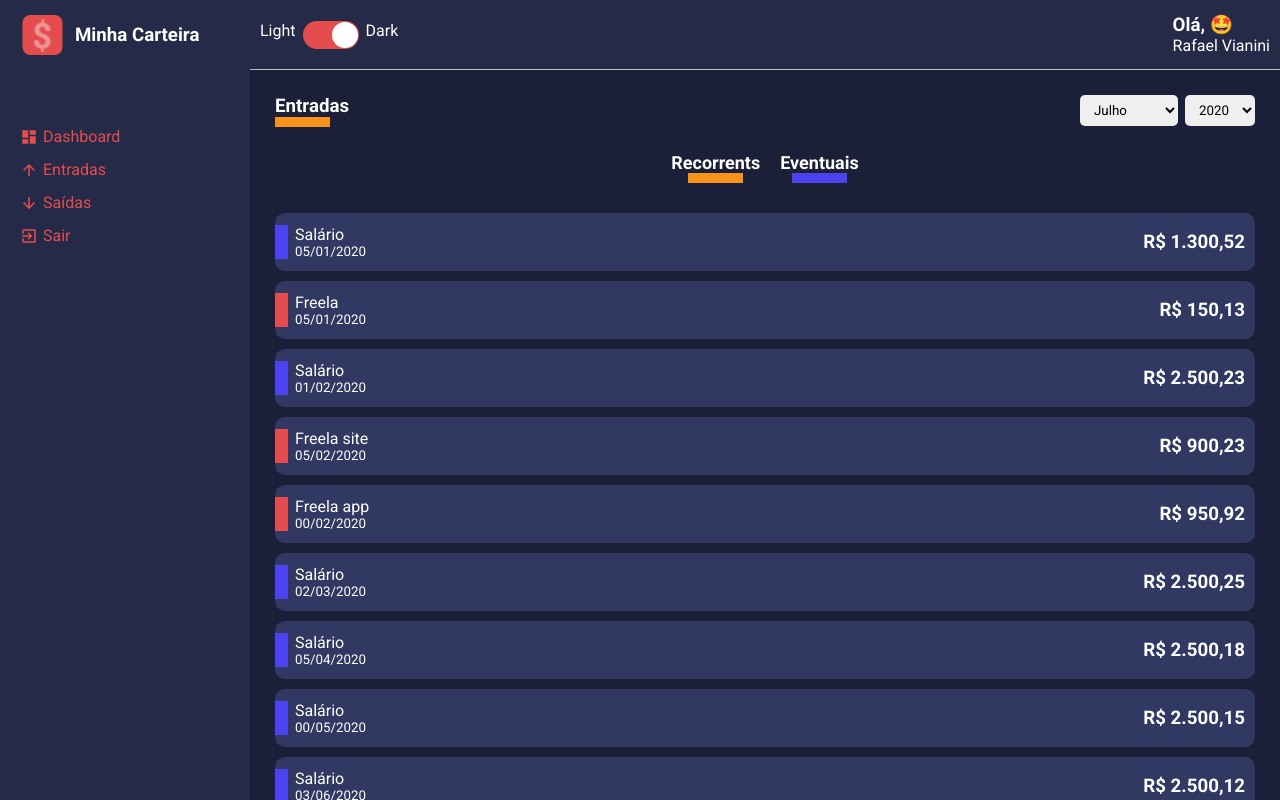
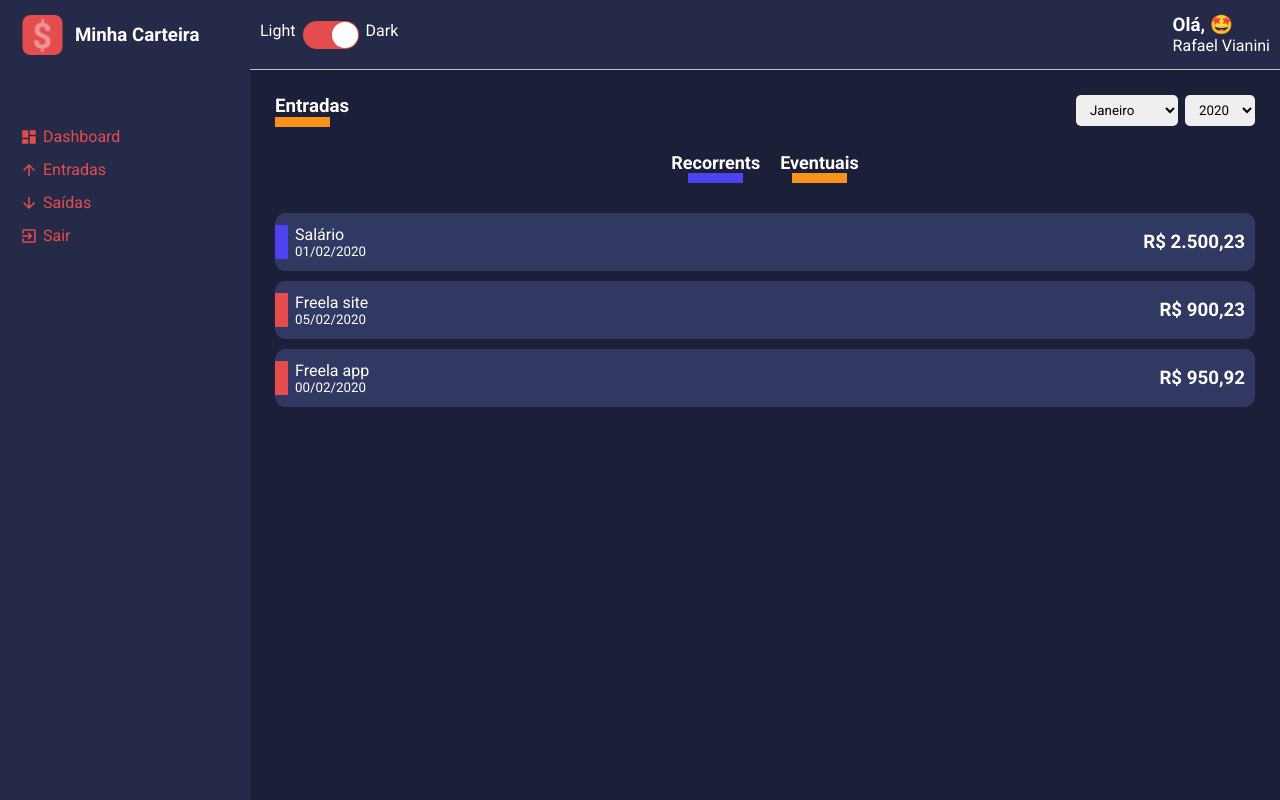
Before and after one commit to leafar35/react-estudo, a React (Create React App) app in the folder app/minha-carteira/: page /list/entry-balance in a window 1280 px wide. Built offline with nearby package versions, Linux system fonts and the light colour scheme; the HTML template or start-up script is replaced by a standard one.

Commit message:
listing refatoraçao

```diff
--- a/app/minha-carteira/src/components/SelectInput/index.tsx
+++ b/app/minha-carteira/src/components/SelectInput/index.tsx
@@ -6,12 +6,14 @@ interface ISelectInputProps {
         value: string | number,
         label: string | number,
     }[],
+    change(event: React.ChangeEvent<HTMLSelectElement>) : void,
+    defaultValue?: string | number;
 }
 
-const SelectInput: React.FC<ISelectInputProps> = ({ options }) => {
+const SelectInput: React.FC<ISelectInputProps> = ({ options, change,  defaultValue }) => {
     return (
         <Container>
-            <select>
+            <select onChange={change} defaultValue={defaultValue}>
                 {
                     options.map(option => (
                         <option key={option.value} value={option.value.toString()}>{option.label.toString()}</option>
--- a/app/minha-carteira/src/pages/Dashboard/index.tsx
+++ b/app/minha-carteira/src/pages/Dashboard/index.tsx
@@ -1,20 +1,44 @@
-import React from 'react';
+import React, { useState, useMemo } from 'react';
 import { Container } from './styles';
 import SelectInput from '../../components/SelectInput';
 import ContentHeader from '../../components/ContentHeader';
+import expenses from '../../repositories/expenses';
+import gains from '../../repositories/gains';
+import listofmouths from '../../utils/months';
 
 const Dashboard: React.FC = () => {
+    const [monthSelected, setMonthSelected] = useState<number>(1);
+    const [yearSelected, setYearhSelected] = useState<number>(2020);
 
-    const options = [
-        {value: 'Rogrido', label: 'Rodrigo'},
-        {value: 'JOão', label: 'João'},
-        {value: 'Test', label: 'test'},
-    ]
+    const mounths = useMemo(() => {
+        return listofmouths.map((value, index) => {
+            return {
+                value: index+1,
+                label: value
+            }
+        })
+    },[]);
+
+    const years = useMemo(() => {
+        let uniqueyears: number[] = [];
+        [...expenses, ...gains].forEach(item => {
+            let year = (new Date(item.date)).getFullYear();
+            if(!uniqueyears.includes(year))
+                uniqueyears.push(year);
+        });
+        return uniqueyears.map((year) => {
+            return {
+                value: year,
+                label: year,
+            }
+        });
+    },[]);
 
     return (
         <Container>
             <ContentHeader title="Dashboard" lineColor="#F7931B">
-                <SelectInput options={options} />
+                <SelectInput options={mounths} change={(e) => setMonthSelected(parseInt(e.target.value))} defaultValue={monthSelected} />
+                <SelectInput options={years} change={(e) => setYearhSelected(parseInt(e.target.value)) } defaultValue={yearSelected} />
             </ContentHeader>
         </Container>
     );
--- a/app/minha-carteira/src/pages/List/index.tsx
+++ b/app/minha-carteira/src/pages/List/index.tsx
@@ -7,6 +7,7 @@ import expenses from '../../repositories/expenses';
 import gains from '../../repositories/gains';
 import formatCurrency from '../../utils/formatcurrency';
 import formatDate from '../../utils/formatDate';
+import listofmouths from '../../utils/months';
 
 interface IRouteParams {
     match: {
@@ -21,62 +22,107 @@ interface IData {
     description: string,
     amountFormatted: string,
     frequency: string,
-    dataFormatted: string,
+    dateFormatted: string,
     tagColor: string,
 }
 
 const List: React.FC<IRouteParams> = ({ match }) => {
     const [data, setData] = useState<IData[]>([]);
+    const [monthSelected, setMonthSelected] = useState<number>(1);
+    const [yearSelected, setYearhSelected] = useState<number>(2020);
+    const [frequencyFilterSelected, setFrequencyFilterSelected] = useState<string[]>(['recorrente', 'eventual']);
+
     const { type } = match.params;
 
-    const title = useMemo(() => {
-        return type === 'entry-balance' ? 'Entradas' : 'Saídas';
+    const pageData = useMemo(() => {
+        if(type === 'entry-balance'){
+            return {
+                title: 'Entradas',
+                lineColor: '#F7931B',
+                data: gains
+            }
+        }
+        return {
+            title: 'Saídas',
+            lineColor: '#E44C4E',
+            data: expenses
+        }
     },[type]);
 
-    const lineColor = useMemo(() => {
-        return type === 'entry-balance' ? '#F7931B' : '#E44C4E';
-    },[type]);
+    const mounths = useMemo(() => {
+        return listofmouths.map((value, index) => {
+            return {
+                value: index+1,
+                label: value
+            }
+        })
+    },[]);
 
-    const listData = useMemo(() => {
-        return type === 'entry-balance' ? gains : expenses;
-    },[type]);
+    const years = useMemo(() => {
+        let uniqueyears: number[] = [];
+        const { data } = pageData;
+        data.forEach(item => {
+            let year = (new Date(item.date)).getFullYear();
+            if(!uniqueyears.includes(year))
+                uniqueyears.push(year);
+        });
+        return uniqueyears.map((year) => {
+            return {
+                value: year,
+                label: year,
+            }
+        });
+    },[pageData]);
 
-    const mounths = [
-        {value: 7, label: 'Julho'},
-        {value: 8, label: 'Agosto'},
-        {value: 9, label: 'Setembro'},
-    ];
-
-    const years = [
-        {value: 2020, label: 2020},
-        {value: 2019, label: 2019},
-        {value: 2018, label: 2018},
-    ];
+    const handleFrequencyClick = (frequency: string) => {
+        const alreadySelected = frequencyFilterSelected.findIndex(item => item === frequency);
+        if(alreadySelected >= 0){
+            const filtered = frequencyFilterSelected.filter(item => item !== frequency);
+            return setFrequencyFilterSelected(filtered);
+        }
+        setFrequencyFilterSelected((prev) => [...prev, frequency]);
+    }
 
     useEffect(() => {
-        const response = listData.map((item, index) =>{
+        const { data } = pageData;
+        const filter = data.filter((item) =>{
+            const date = new Date(item.date);
+            const mouth = date.getMonth();
+            const year = date.getFullYear();
+            return mouth === monthSelected && year === yearSelected && frequencyFilterSelected.includes(item.frequency);
+        });
+        const response = filter.map((item, index) => {
             return {
                 id: String(index),
                 description: item.description,
                 amountFormatted: formatCurrency(Number(item.amount)),
                 frequency: item.frequency,
-                dataFormatted: formatDate(item.date),
+                dateFormatted: formatDate(item.date),
                 tagColor: item.frequency === 'recorrente' ? '#4E41F0' : '#E44C4E',
             }
         })
         setData(response);
-    }, [listData])
+    }, [pageData, monthSelected, yearSelected, frequencyFilterSelected])
 
     return (
         <Container>
-            <ContentHeader title={title} lineColor={lineColor}>
-                <SelectInput options={mounths} />
-                <SelectInput options={years} />
+            <ContentHeader title={pageData.title} lineColor={pageData.lineColor}>
+                <SelectInput options={mounths} change={(e) => setMonthSelected(parseInt(e.target.value))} defaultValue={monthSelected} />
+                <SelectInput options={years} change={(e) => setYearhSelected(parseInt(e.target.value)) } defaultValue={yearSelected} />
             </ContentHeader>
 
             <Filters>
-                <button type="button" className="tag-filter tag-filter-recurrent">Recorrents</button>
-                <button type="button" className="tag-filter tag-filter-eventual">Eventuais</button>
+                <button
+                    type="button"
+                    className={`tag-filter tag-filter-recurrent
+                    ${frequencyFilterSelected.includes('recorrente') && 'tag-actived'}`}
+                    onClick={() => handleFrequencyClick('recorrente') }>Recorrents</button>
+
+                <button
+                    type="button"
+                    className={`tag-filter tag-filter-eventual
+                    ${frequencyFilterSelected.includes('eventual') && 'tag-actived'}`}
+                    onClick={() => handleFrequencyClick('eventual') }>Eventuais</button>
             </Filters>
 
             <Content>
@@ -86,7 +132,7 @@ const List: React.FC<IRouteParams> = ({ match }) => {
                             key={item.id}
                             tagColor={item.tagColor}
                             title={item.description}
-                            subtitle={item.dataFormatted}
+                            subtitle={item.dateFormatted}
                             amount={item.amountFormatted}
                         />
                     ))
--- a/app/minha-carteira/src/pages/List/styles.ts
+++ b/app/minha-carteira/src/pages/List/styles.ts
@@ -2,7 +2,7 @@ import styled from 'styled-components';
 
 export const Container = styled.div``;
 
-export const Content = styled.div``;
+export const Content = styled.main``;
 
 export const Filters = styled.div`
     width: 100%;
@@ -16,6 +16,7 @@ export const Filters = styled.div`
         color: ${props => props.theme.colors.white};
         margin: 0 10px;
         transition: opacity .3s;
+        opacity: .4;
         &:hover {
             opacity: .7;
         }
@@ -26,7 +27,7 @@ export const Filters = styled.div`
         display: block;
         width: 55px;
         margin: 0 auto;
-        border-bottom: 10px solid ${props => props.theme.colors.warning};
+        border-bottom: 10px solid ${props => props.theme.colors.success};
     }
 
     .tag-filter-eventual::after {
@@ -34,7 +35,11 @@ export const Filters = styled.div`
         display: block;
         width: 55px;
         margin: 0 auto;
-        border-bottom: 10px solid ${props => props.theme.colors.success};
+        border-bottom: 10px solid ${props => props.theme.colors.warning};
+    }
+
+    .tag-actived{
+        opacity: 1;
     }
 
 `;
--- /dev/null
+++ b/app/minha-carteira/src/utils/months.ts
@@ -0,0 +1,14 @@
+export default [
+    'Janeiro',
+    'Fevereiro',
+    'Março',
+    'Abril',
+    'Maio',
+    'Junho',
+    'Julho',
+    'Agosto',
+    'Setembro',
+    'Outubro',
+    'Novembro',
+    'Dezembro'
+];
```
Also changed, not shown: 1 other file (tests, documents, lock files or other folders).
